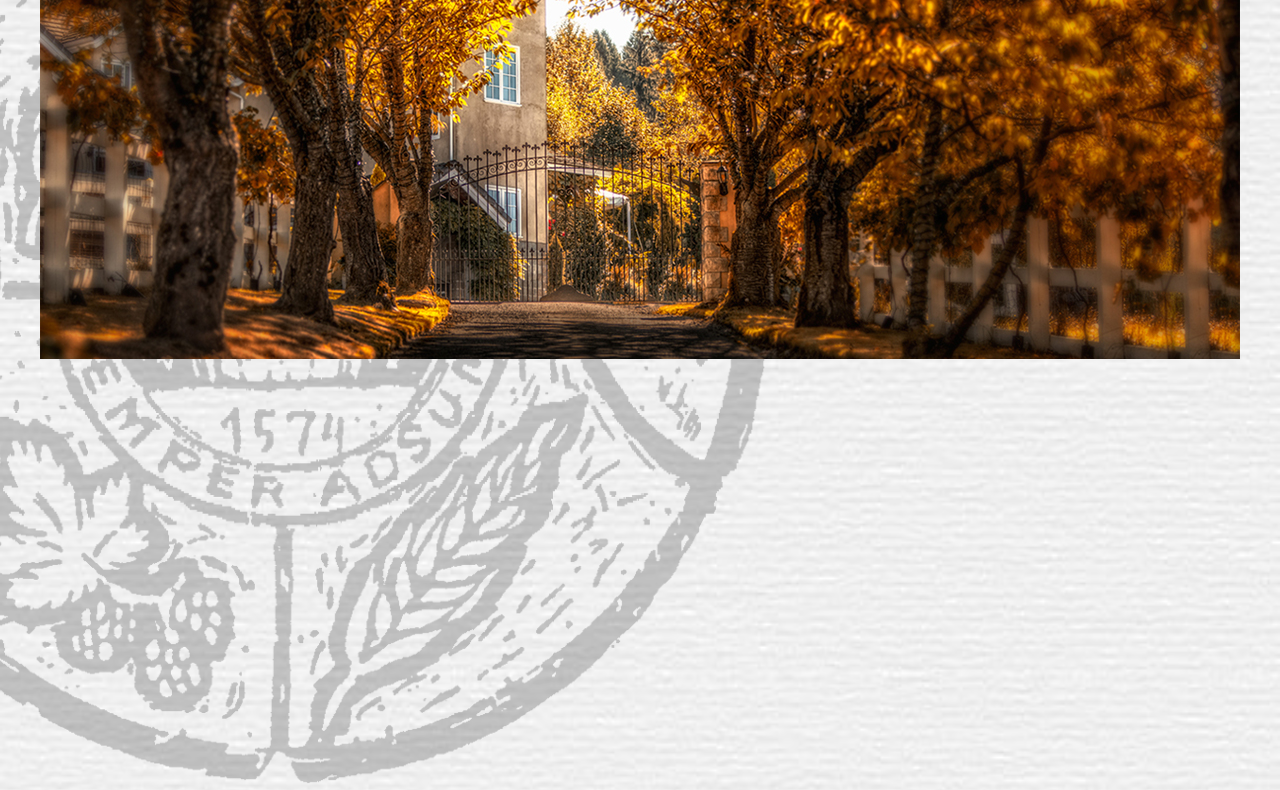
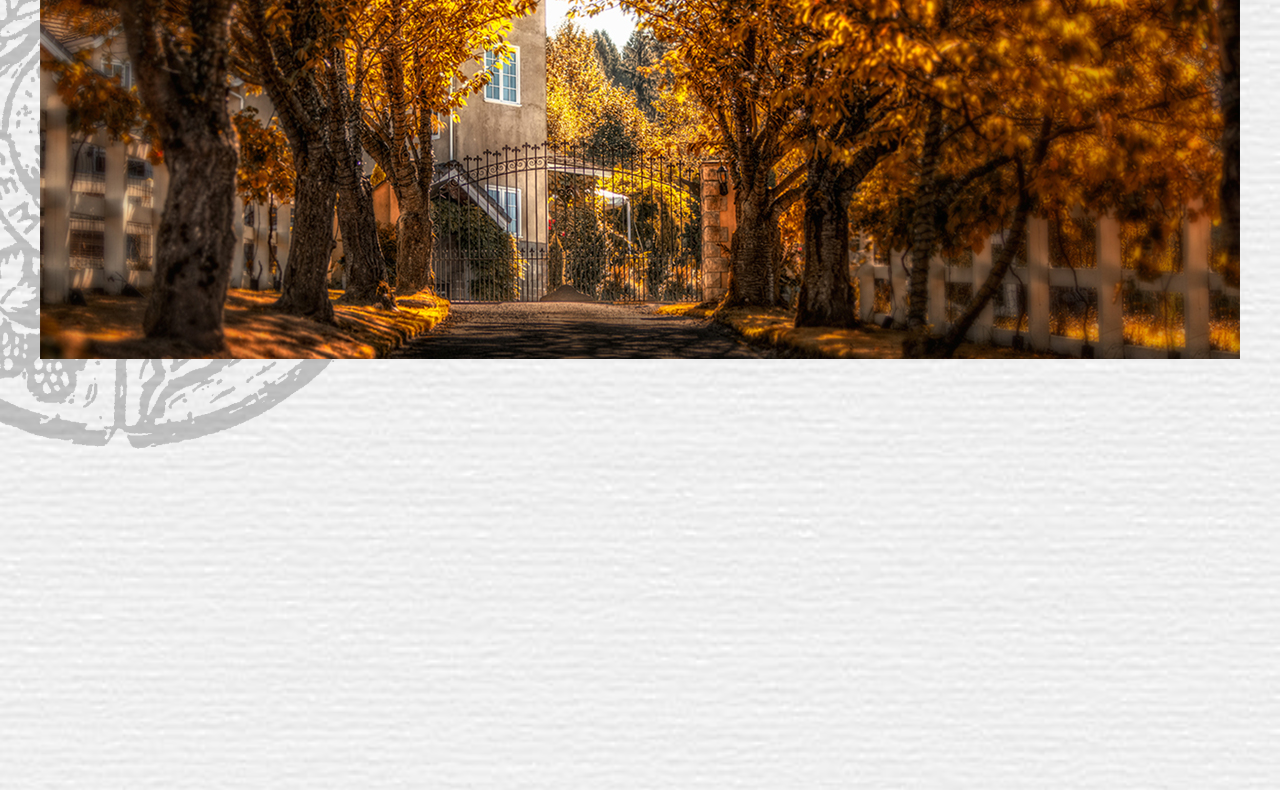
Before and after one commit to tsindiaikinal/genovawebart, a plain HTML site: page index.html in a window 1280 px wide. Shown: the part 91-881 px from the top of the page. Drawn offline with Linux system fonts and the light colour scheme.

Commit message:
other method position background

```diff
--- a/css/media.css
+++ b/css/media.css
@@ -1,5 +1,5 @@
 @media screen and (max-width: 1200px) {
-  .container::before,
+  /* .container::before,
   .container::after {
     width: 800px;
     height: 800px;
@@ -13,7 +13,7 @@
   .container::after {
     right: -80px;
     bottom: 10px;
-  }
+  } */
 
   #slider {
     height: 450px;
@@ -29,7 +29,7 @@
 }
 
 @media screen and (max-width: 920px) {
-  .container::before,
+  /* .container::before,
   .container::after {
     width: 600px;
     height: 600px;
@@ -43,7 +43,7 @@
   .container::after {
     right: -60px;
     bottom: 50px;
-  }
+  } */
 
   #slider {
     height: 350px;
@@ -94,7 +94,7 @@
 }
 
 @media screen and (max-width: 768px) {
-  .container::before,
+  /* .container::before,
   .container::after {
     width: 500px;
     height: 500px;
@@ -108,7 +108,7 @@
   .container::after {
     right: -50px;
     bottom: 80px;
-  }
+  } */
 
   #slider {
     max-width: 100%;
@@ -174,7 +174,7 @@
 }
 
 @media screen and (max-width: 540px) {
-  .container::before,
+  /* .container::before,
   .container::after {
     width: 400px;
     height: 400px;
@@ -188,7 +188,7 @@
   .container::after {
     right: -40px;
     bottom: 50px;
-  }
+  } */
 
   .slide-1 {
     height: 180px;
--- a/css/style.css
+++ b/css/style.css
@@ -30,33 +30,11 @@ li {
 /* GENERAL STYLE END */
 
 .container {
-  position: relative;
   width: 100%;
-  background-image: url("../img/bg.jpg");
-  background-repeat: repeat;
-  background-size: contain;
-  overflow: hidden;
-}
-
-.container::before,
-.container::after {
-  position: absolute;
-  content: "";
-  width: 1000px;
-  height: 1000px;
-  background-image: url(../img/trademark.png);
-  background-size: contain;
-  background-repeat: no-repeat;
-}
-
-.container::before {
-  top: -110px;
-  left: -220px;
-}
-
-.container::after {
-  right: -90px;
-  bottom: -50px;
+  background-image: url(../img/trademark.png), url(../img/trademark.png), url("../img/bg.jpg");
+  background-repeat: no-repeat, no-repeat, repeat;
+  background-size: 50%, 50%, contain;
+  background-position: -200px -90px, 110% 102%, center;
 }
 
 #slider {
```
